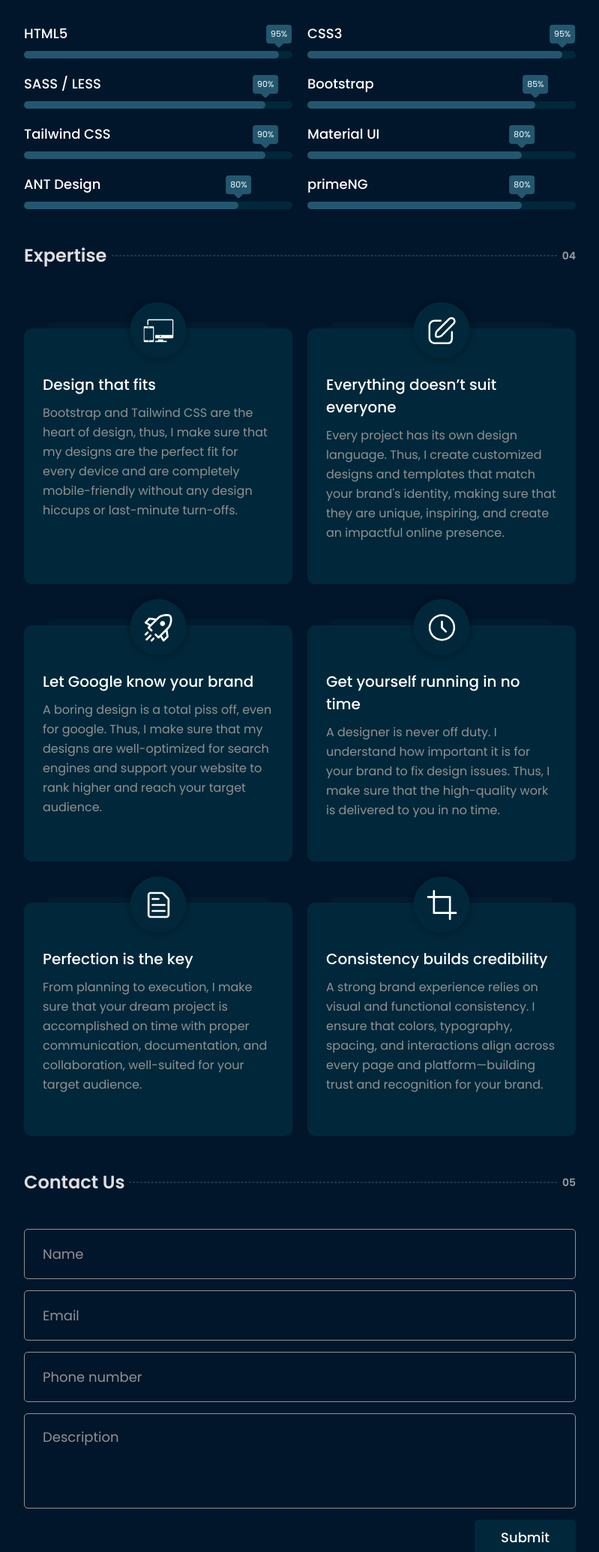
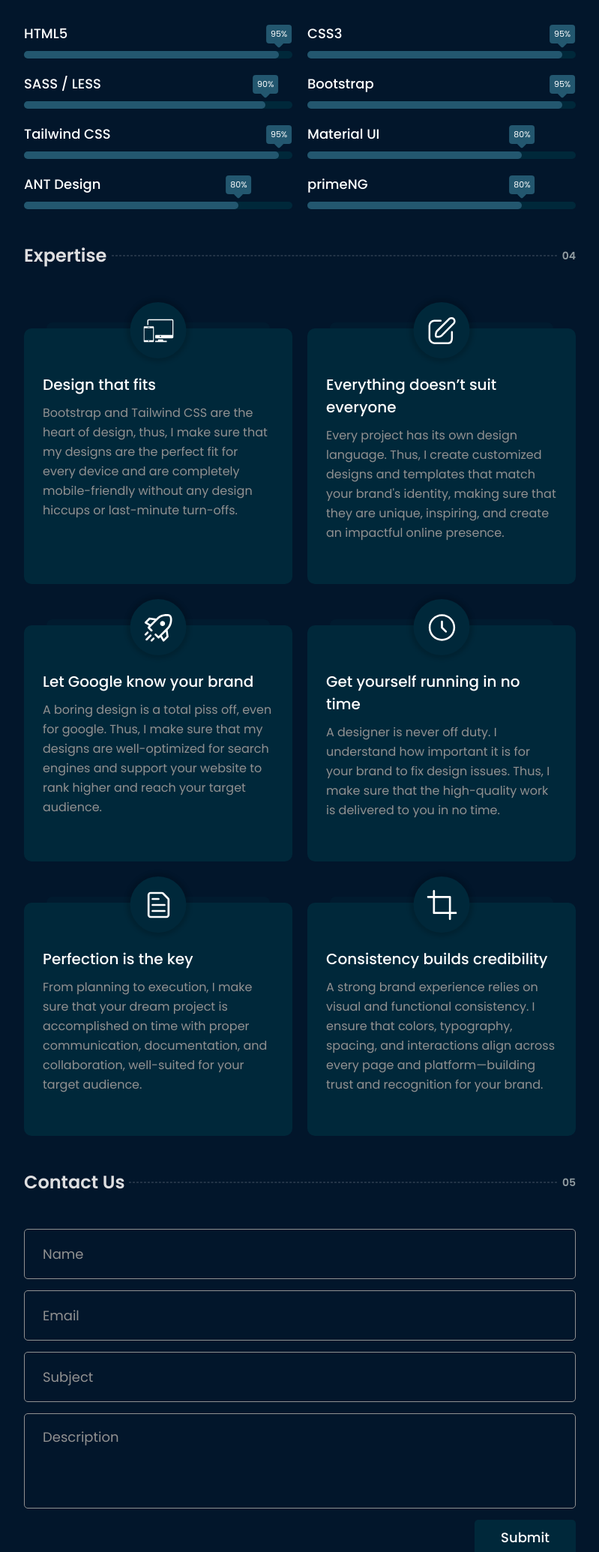
Before and after one commit to harsh4477/portfolio, a plain HTML site: page index.html in a window 1280 px wide. Shown: the part 2820-4890 px from the top of the page at 75% size, without its empty margins (430-1229 px from the left). Drawn offline with nearby package versions, Linux system fonts and the light colour scheme.

Commit message:
10-03-26 cv update and small changes

```diff
--- a/index.html
+++ b/index.html
@@ -284,7 +284,7 @@
                   <i class="fa-solid fa-phone"></i>
                 </a>
                 <a
-                  href="mailto:hp92448@gmail.com"
+                  href="mailto:harshpatel.frontend@gmail.com"
                   class="d-flex align-items-center justify-content-center contact-wrap"
                 >
                   <i class="fa-solid fa-envelope"></i>
@@ -509,13 +509,13 @@
               <div class="skill-wrrap">
                 <div class="skill-name">Bootstrap</div>
                 <div class="skill-bar">
-                  <div class="skill-per" per="85"></div>
+                  <div class="skill-per" per="95"></div>
                 </div>
               </div>
               <div class="skill-wrrap">
                 <div class="skill-name">Tailwind CSS</div>
                 <div class="skill-bar">
-                  <div class="skill-per" per="90"></div>
+                  <div class="skill-per" per="95"></div>
                 </div>
               </div>
               <div class="skill-wrrap">
@@ -806,13 +806,13 @@
                 <div class="form-card">
                   <input
                     class="form-input"
-                    type="number"
-                    name="phone_number"
-                    id="phoneNumber"
+                    type="text"
+                    name="subject"
+                    id="subject"
                     required="required"
                   />
-                  <label class="form-label" for="phone_number"
-                    >Phone number</label
+                  <label class="form-label" for="subject"
+                    >Subject</label
                   >
                 </div>
 
--- a/js/styles.js
+++ b/js/styles.js
@@ -1,7 +1,7 @@
 // open pdf
 function pdfOPen() {
   window.open(
-    "https://drive.google.com/file/d/1D17vQ2Q5QWixSJQE13iu1zte4-yYOCZe/view?usp=sharing",
+    "https://drive.google.com/file/d/1rWop8zZeje0AwfeNfocrsj-c8fldvxnU/view?usp=drive_link",
     "_blank"
   );
 }
```
